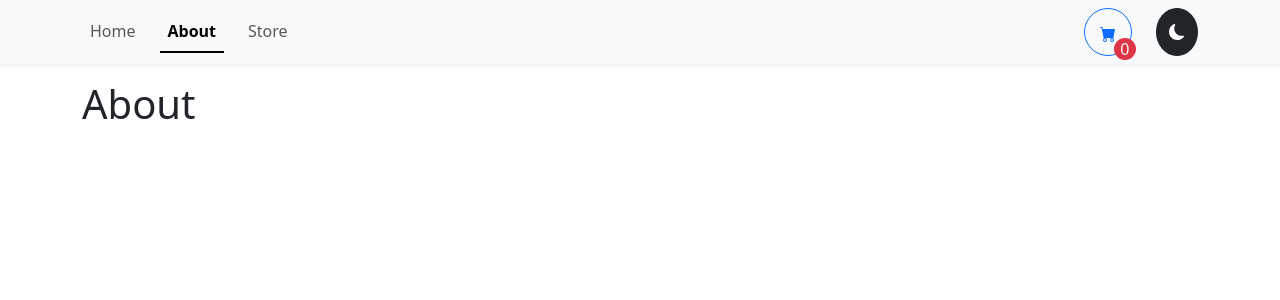
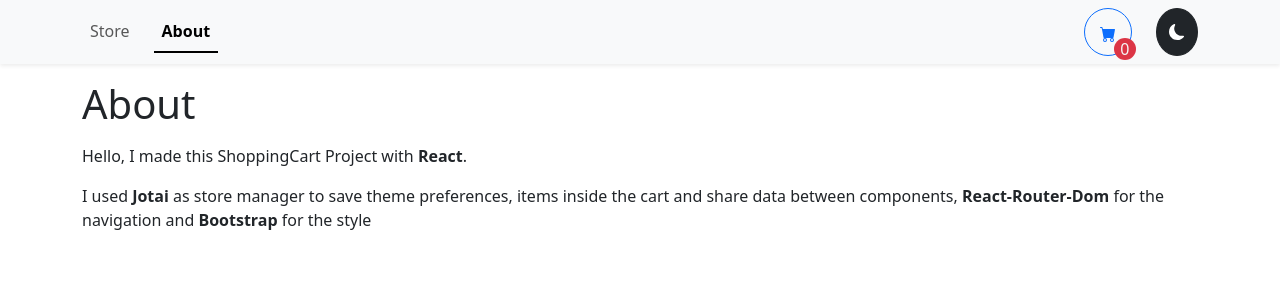
Before and after one commit to DanieleIudica/react-shopping-cart, a React (Vite) app in the folder shopping-cart-react/: page /about in a window 1280 px wide. Shown: the top 300 px of the page. Built offline with nearby package versions, Linux system fonts and the light colour scheme.

Commit message:
fix navigation, add about info

```diff
--- a/shopping-cart-react/src/App.tsx
+++ b/shopping-cart-react/src/App.tsx
@@ -1,6 +1,5 @@
 import { Container } from "react-bootstrap";
-import { Route, Routes } from "react-router-dom";
-import { Home } from "./pages/Home";
+import { Navigate, Route, Routes } from "react-router-dom";
 import { About } from "./pages/About";
 import { Store } from "./pages/Store";
 import { MyNavbar } from "./components/MyNavbar";
@@ -19,9 +18,9 @@ function App() {
         className={darkMode ? "dark-mode full-screen" : "full-screen"}
       >
         <Routes>
-          <Route path="/" element={<Home />} />
-          <Route path="/store" element={<Store />} />
+          <Route path="/" element={<Store />} />
           <Route path="/about" element={<About />} />
+          <Route path="*" element={<Navigate to="/" />} />
         </Routes>
         <ShoppingCart />
       </Container>
--- a/shopping-cart-react/src/components/MyNavbar.tsx
+++ b/shopping-cart-react/src/components/MyNavbar.tsx
@@ -30,13 +30,11 @@ export const MyNavbar = () => {
         <Navbar.Collapse id="basic-navbar-nav">
           <Nav className="me-auto" variant="underline">
             <Nav.Link to="/" as={NavLink}>
-              Home
+              Store
             </Nav.Link>
+
             <Nav.Link to="/about" as={NavLink}>
               About
-            </Nav.Link>
-            <Nav.Link to="/store" as={NavLink}>
-              Store
             </Nav.Link>
           </Nav>
         </Navbar.Collapse>
--- a/shopping-cart-react/src/data/items.json
+++ b/shopping-cart-react/src/data/items.json
@@ -15,7 +15,7 @@
     },
     {
         "id": 3,
-        "name": "Cavo Iphone",
+        "name": "Iphone Cable",
         "des": "Resistente, anti groviglio (2m).",
         "url": "/img/03_cable.png",
         "price": 14.99
@@ -43,7 +43,7 @@
     },
     {
         "id": 7,
-        "name": "Visore Notturno",
+        "name": "Night Visor",
         "des": "Ottima visibilità in ogni condizione.",
         "url": "/img/07_night_vs.png",
         "price": 230.99
@@ -57,7 +57,7 @@
     },
     {
         "id": 9,
-        "name": "Fuji Ricariche",
+        "name": "Fuji Recharge",
         "des": "2 box da 10 pezzi per la tua cam.",
         "url": "/img/09_fuji_card.png",
         "price": 10.99
--- a/shopping-cart-react/src/pages/About.tsx
+++ b/shopping-cart-react/src/pages/About.tsx
@@ -3,7 +3,17 @@ import { Container } from "react-bootstrap";
 export const About = () => {
   return (
     <Container className="py-3">
-      <h1>About</h1>
+      <h1 className="mb-3">About</h1>
+      <p>
+        Hello, I made this ShoppingCart Project with{" "}
+        <span className="fw-bold">React</span>.
+      </p>
+      <p>
+        I used <span className="fw-bold">Jotai</span> as store manager to save
+        theme preferences, items inside the cart and share data between
+        components, <span className="fw-bold">React-Router-Dom</span> for the
+        navigation and <span className="fw-bold">Bootstrap</span> for the style
+      </p>
     </Container>
   );
 };
--- a/shopping-cart-react/src/pages/Home.tsx
+++ /dev/null
@@ -1,9 +0,0 @@
-import { Container } from "react-bootstrap";
-
-export const Home = () => {
-  return (
-    <Container className="py-3">
-      <h1>Home</h1>
-    </Container>
-  );
-};
```
